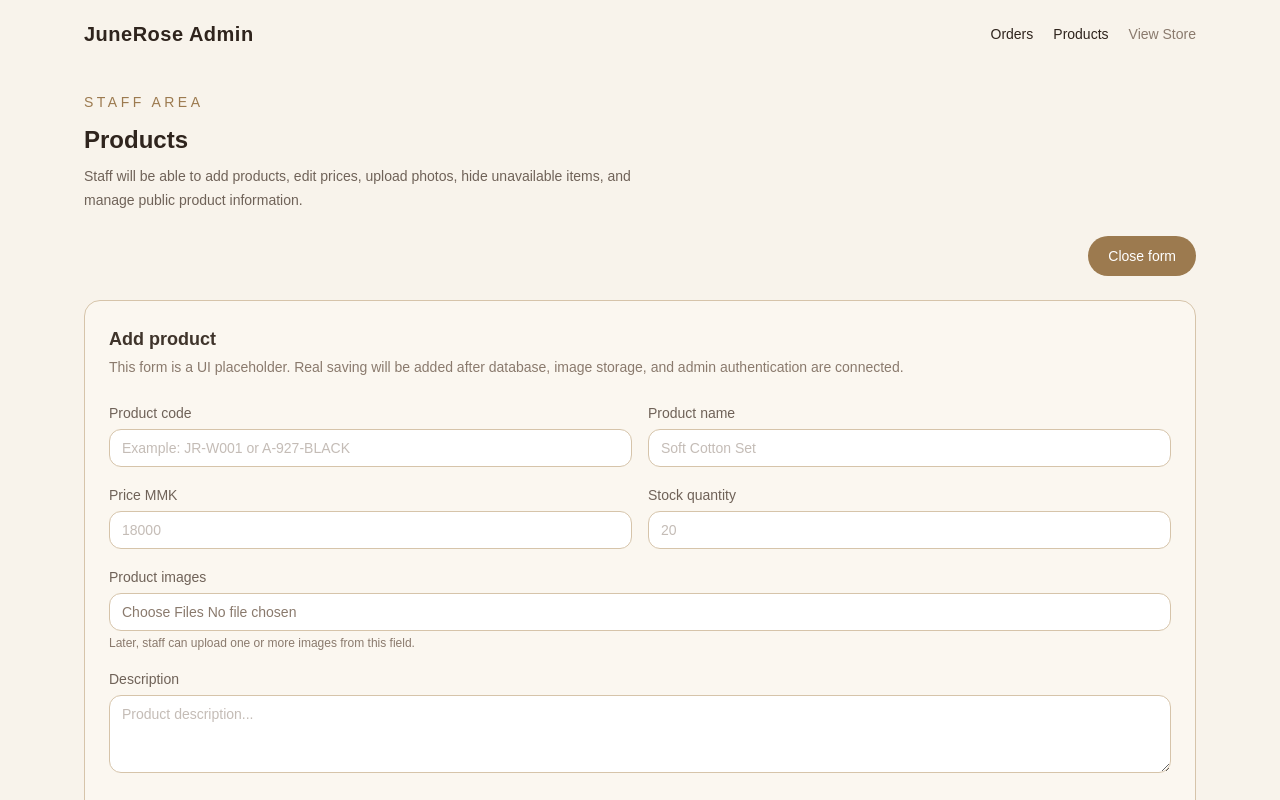
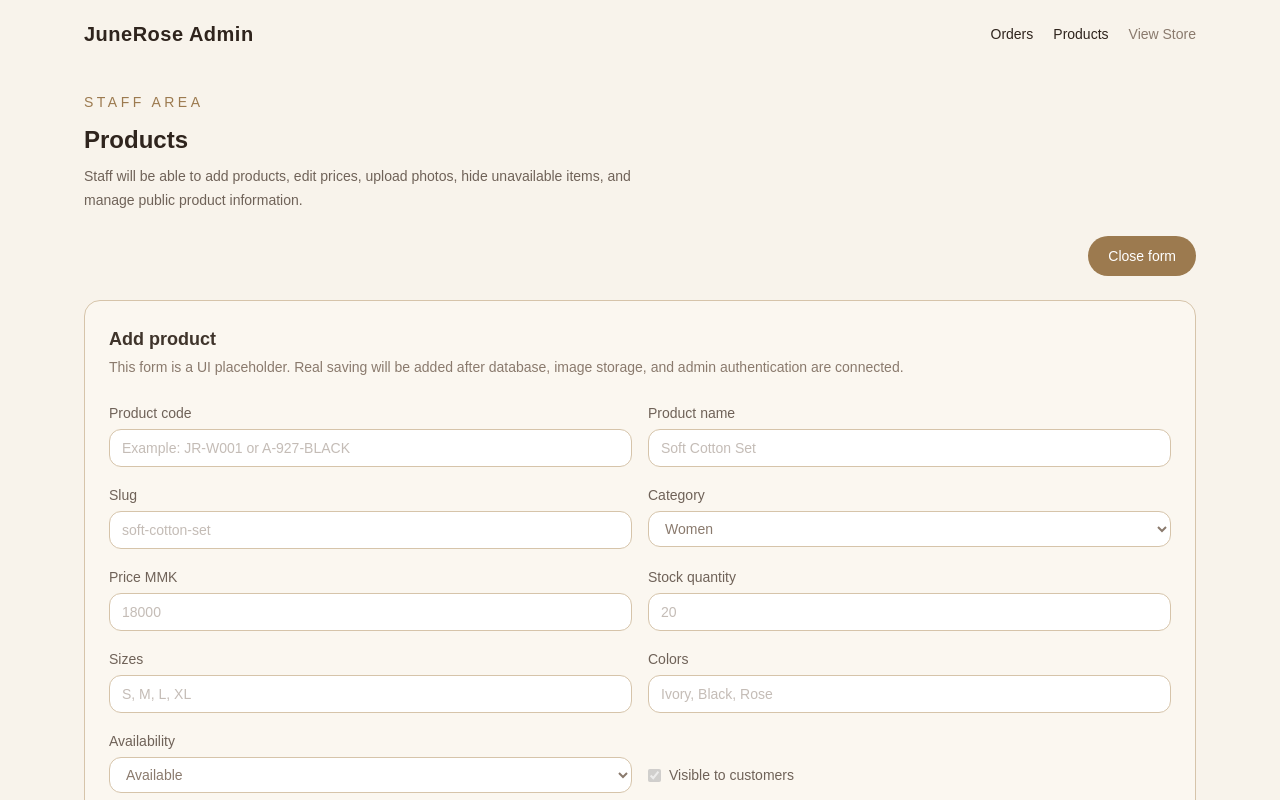
Before and after one commit to phyuuu/junerose, a Next.js app: page /admin/products in a window 1280 px wide. Both pictures are taken after a click on the button "Add product". Shown: the top 800 px of the page. Built offline with nearby package versions, Linux system fonts and the light colour scheme.

Commit message:
Add product stock variants

```diff
--- a/app/admin/products/page.tsx
+++ b/app/admin/products/page.tsx
@@ -5,6 +5,7 @@ import { formatMMK } from "../../../lib/formatPrice";
 import AdminNotice from "../../../components/AdminNotice";
 import AdminProductFormPlaceholder from "../../../components/AdminProductFormPlaceholder";
 import AdminProductCreatePanel from "../../../components/AdminProductCreatePanel";
+import { calculateTotalStock } from "../../../lib/product-stock";
 
 export default function AdminProductsPage() {
   const products = getAdminProducts();
@@ -52,7 +53,16 @@ export default function AdminProductsPage() {
               <div>{product.code}</div>
               <div>{product.category}</div>
               <div>{formatMMK(product.priceMMK)}</div>
-              <div>{product.stockQty}</div>
+              <div>
+                <p className="font-medium">{calculateTotalStock(product.stockItems)}</p>
+                <div className="mt-1 space-y-0.5 text-xs text-[#8a7a6d]">
+                  {product.stockItems.map((item) => (
+                    <p key={`${item.size}-${item.color}`}>
+                      {item.size} / {item.color}: {item.quantity}
+                    </p>
+                  ))}
+                </div>
+              </div>
             </div>
           ))}
         </div>
--- a/components/AdminProductFormPlaceholder.tsx
+++ b/components/AdminProductFormPlaceholder.tsx
@@ -6,8 +6,8 @@ export default function AdminProductFormPlaceholder() {
           Add product
         </h2>
         <p className="mt-1 text-sm text-[#8a7a6d]">
-          This form is a UI placeholder. Real saving will be added after database,
-          image storage, and admin authentication are connected.
+          This form is a UI placeholder. Real saving will be added after
+          database, image storage, and admin authentication are connected.
         </p>
       </div>
 
@@ -35,6 +35,28 @@ export default function AdminProductFormPlaceholder() {
         </label>
 
         <label className="block">
+          <span className="text-sm font-medium text-[#6f6258]">Slug</span>
+          <input
+            disabled
+            placeholder="soft-cotton-set"
+            className="mt-1 w-full rounded-xl border border-[#d6c4aa] bg-white px-3 py-2 text-sm text-[#8a7a6d]"
+          />
+        </label>
+
+        <label className="block">
+          <span className="text-sm font-medium text-[#6f6258]">Category</span>
+          <select
+            disabled
+            className="mt-1 w-full rounded-xl border border-[#d6c4aa] bg-white px-3 py-2 text-sm text-[#8a7a6d]"
+          >
+            <option>Women</option>
+            <option>Men</option>
+            <option>Pajamas</option>
+            <option>Swimwear</option>
+          </select>
+        </label>
+
+        <label className="block">
           <span className="text-sm font-medium text-[#6f6258]">
             Price MMK
           </span>
@@ -56,6 +78,43 @@ export default function AdminProductFormPlaceholder() {
             placeholder="20"
             className="mt-1 w-full rounded-xl border border-[#d6c4aa] bg-white px-3 py-2 text-sm text-[#8a7a6d]"
           />
+        </label>
+
+        <label className="block">
+          <span className="text-sm font-medium text-[#6f6258]">Sizes</span>
+          <input
+            disabled
+            placeholder="S, M, L, XL"
+            className="mt-1 w-full rounded-xl border border-[#d6c4aa] bg-white px-3 py-2 text-sm text-[#8a7a6d]"
+          />
+        </label>
+
+        <label className="block">
+          <span className="text-sm font-medium text-[#6f6258]">Colors</span>
+          <input
+            disabled
+            placeholder="Ivory, Black, Rose"
+            className="mt-1 w-full rounded-xl border border-[#d6c4aa] bg-white px-3 py-2 text-sm text-[#8a7a6d]"
+          />
+        </label>
+
+        <label className="block">
+          <span className="text-sm font-medium text-[#6f6258]">
+            Availability
+          </span>
+          <select
+            disabled
+            className="mt-1 w-full rounded-xl border border-[#d6c4aa] bg-white px-3 py-2 text-sm text-[#8a7a6d]"
+          >
+            <option>Available</option>
+            <option>Low stock</option>
+            <option>Ask staff</option>
+          </select>
+        </label>
+
+        <label className="flex items-center gap-2 pt-7 text-sm text-[#6f6258]">
+          <input disabled type="checkbox" defaultChecked />
+          Visible to customers
         </label>
 
         <label className="block md:col-span-2">
--- a/data/products.ts
+++ b/data/products.ts
@@ -15,6 +15,12 @@ export const products: InternalProduct[] = [
     colors: ["Ivory", "Black", "Rose"],
     availability: "Available",
     stockQty: 20,
+    stockItems: [
+      { size: "S", color: "Ivory", quantity: 4 },
+      { size: "M", color: "Ivory", quantity: 5 },
+      { size: "L", color: "Black", quantity: 6 },
+      { size: "XL", color: "Rose", quantity: 5 },
+    ],
     isVisible: true,
   },
   {
@@ -30,7 +36,12 @@ export const products: InternalProduct[] = [
     sizes: ["M", "L", "XL"],
     colors: ["Black", "Grey", "Navy"],
     availability: "Available",
-    stockQty: 25,
+    stockQty: 15,
+    stockItems: [
+      { size: "M", color: "Black", quantity: 5 },
+      { size: "L", color: "Grey", quantity: 5 },
+      { size: "XL", color: "Navy", quantity: 5 },
+    ],
     isVisible: true,
   },
   {
@@ -46,7 +57,13 @@ export const products: InternalProduct[] = [
     sizes: ["S", "M", "L"],
     colors: ["Champagne", "Rose", "Navy"],
     availability: "Available",
-    stockQty: 15,
+    stockQty: 20,
+    stockItems: [
+      { size: "S", color: "Ivory", quantity: 4 },
+      { size: "M", color: "Ivory", quantity: 4 },
+      { size: "L", color: "Black", quantity: 6 },
+      { size: "XL", color: "Rose", quantity: 5 },
+    ],
     isVisible: true,
   },
   {
@@ -62,7 +79,12 @@ export const products: InternalProduct[] = [
     sizes: ["S", "M", "L"],
     colors: ["Black", "Brown", "Olive"],
     availability: "Available",
-    stockQty: 10,
+    stockQty: 15,
+    stockItems: [
+      { size: "M", color: "Black", quantity: 5 },
+      { size: "L", color: "Grey", quantity: 5 },
+      { size: "XL", color: "Navy", quantity: 5 },
+    ],
     isVisible: true,
   },
 ];
--- a/lib/admin-product-form.ts
+++ b/lib/admin-product-form.ts
@@ -12,6 +12,7 @@ export const defaultAdminProductFormValues: AdminProductFormValues = {
   colors: [],
   availability: "Available",
   stockQty: 0,
+  stockItems: [],
   isVisible: true,
 };
 
@@ -32,6 +33,7 @@ export function createInternalProductFromForm(
     colors: values.colors,
     availability: values.availability,
     stockQty: values.stockQty,
+    stockItems: values.stockItems,
     isVisible: values.isVisible,
   };
 }
--- /dev/null
+++ b/lib/product-stock.ts
@@ -0,0 +1,5 @@
+import type { ProductStockItem } from "@/types/product";
+
+export function calculateTotalStock(stockItems: ProductStockItem[]): number {
+  return stockItems.reduce((total, item) => total + item.quantity, 0);
+}
```
Also changed, not shown: types/product.ts (+8 -0 lines), 1 other file (tests, documents, lock files or other folders).
